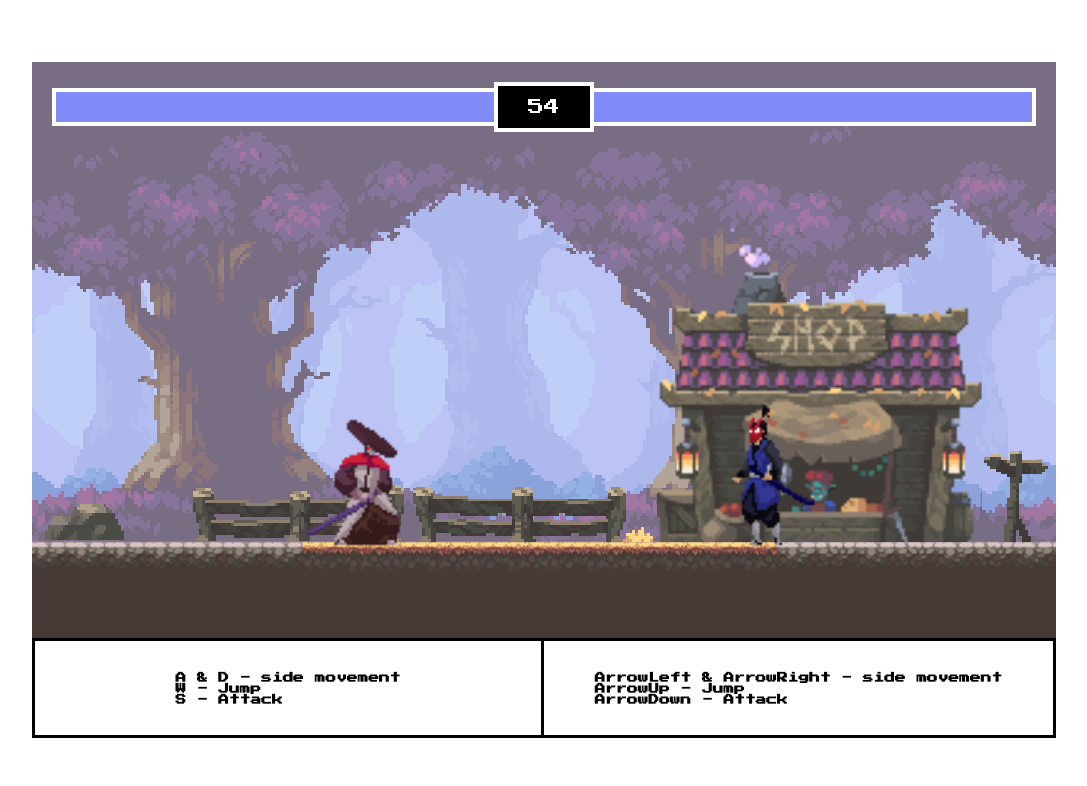
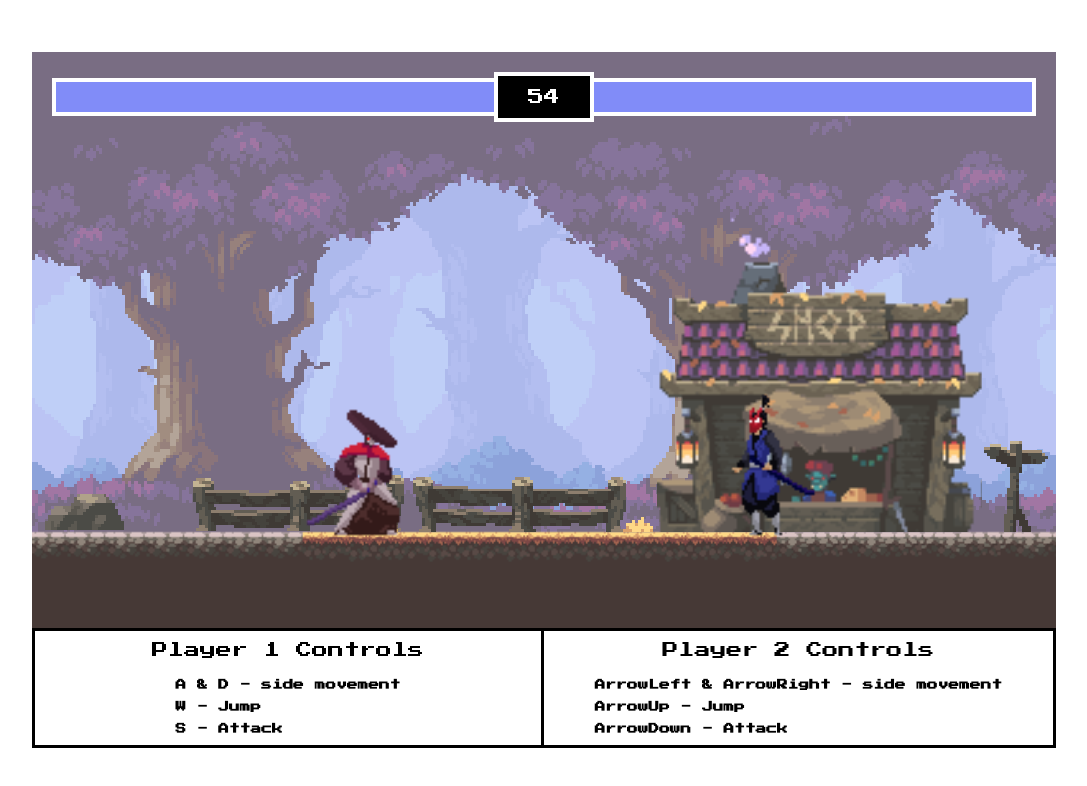
Before and after one commit to JassonJr/fighting-game-js, a plain HTML site: page index.html in a window 1280 px wide. Shown: the whole page, without its empty margins (96-1183 px from the left). Drawn offline with nearby package versions, Linux system fonts and the light colour scheme.

Commit message:
controls hud redesigned

```diff
--- a/index.html
+++ b/index.html
@@ -106,20 +106,38 @@
                 "
             ></div>
             <canvas></canvas>
-            <div style="height: 100px; display: flex; border: 3px solid black;">
+            <div style="height: 120px; width: 1024px; display: flex; border: 3px solid black;">
                 <!-- controls player 1-->
-                <div style="display:flex; justify-content:center; align-items:center; width: 50%; height:100%; border-right: 3px solid black;">
-                    <h6>
-                        A & D - side movement<br>
-                        W - Jump <br>
+                <div style="
+                    display:flex;
+                    flex-wrap:wrap;
+                    justify-content:center;
+                    align-items:center;
+                    width: 50%;
+                    height:100%;
+                    border-right: 3px solid black;
+                    ">
+                    <p style="margin: 0px; width: 100%; display:flex; justify-content:center;">Player 1 Controls</p>
+                    <h6 style="margin: 0px;">
+                        A & D - side movement<br><br>
+                        W - Jump <br><br>
                         S - Attack
                     </h6>
                 </div>
                 <!-- controls player 2-->
-                <div style="display:flex; justify-content:center; align-items:center; width: 50%; height:100%;">
-                    <h6>
-                        ArrowLeft & ArrowRight - side movement<br>
-                        ArrowUp - Jump <br>
+                <div
+                    style="
+                        display:flex;
+                        flex-wrap:wrap;
+                        justify-content:center;
+                        align-items:center;
+                        width: 50%;
+                        height:100%;
+                    ">
+                    <p style="margin: 0px; width: 100%; display:flex; justify-content:center;">Player 2 Controls</p>
+                    <h6 style="margin: 0px;">
+                        ArrowLeft & ArrowRight - side movement<br><br>
+                        ArrowUp - Jump<br><br>
                         ArrowDown - Attack
                     </h6>
                 </div>
```
